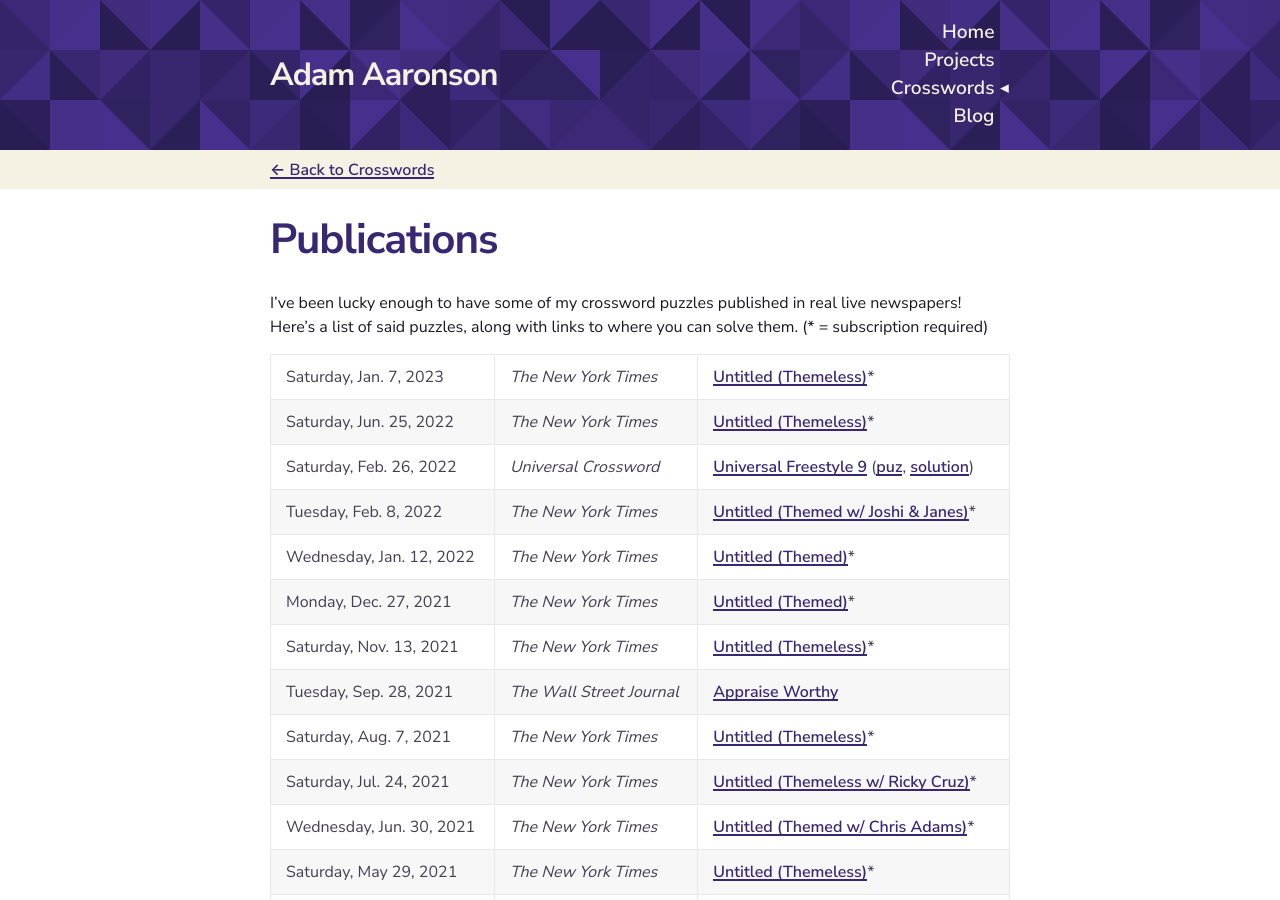
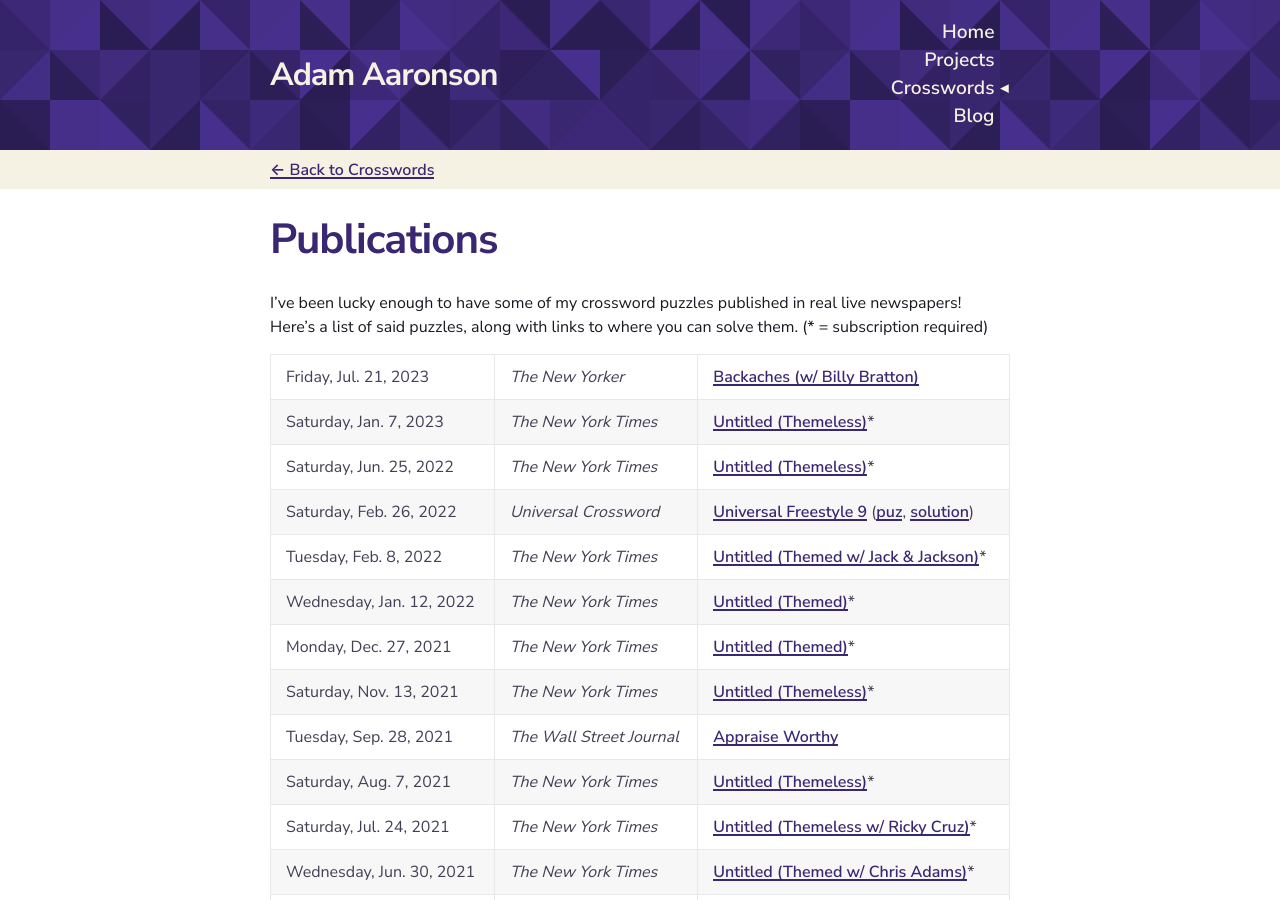
Before and after one commit to adamaaronson/adamaaronson.github.io, a Jekyll site: the page built from publications.md, in a window 1280 px wide and 900 px high. Built offline with Jekyll 4.4.1, drawn with Linux system fonts in a browser that asks for light colours.

Commit message:
Add New Yorker puzzle

```diff
--- a/publications.md
+++ b/publications.md
@@ -7,10 +7,11 @@
 
 I've been lucky enough to have some of my crossword puzzles published in real live newspapers! Here's a list of said puzzles, along with links to where you can solve them. (* = subscription required)
 
+Friday, Jul. 21, 2023 | _The New Yorker_ | [Backaches (w/ Billy Bratton)](https://www.newyorker.com/puzzles-and-games-dept/crossword/2023/07/21)
 Saturday, Jan. 7, 2023 | _The New York Times_ | [Untitled (Themeless)](https://www.nytimes.com/crosswords/game/daily/2023/01/07)*
 Saturday, Jun. 25, 2022 | _The New York Times_ | [Untitled (Themeless)](https://www.nytimes.com/crosswords/game/daily/2022/06/25)*
 Saturday, Feb. 26, 2022 | _Universal Crossword_ | [Universal Freestyle 9](/assets/pdf/freestyle9.pdf) ([puz](/assets/puz/freestyle9.puz), [solution](/assets/pdf/freestyle9solution.pdf))
-Tuesday, Feb. 8, 2022 | _The New York Times_ | [Untitled (Themed w/ Joshi & Janes)](https://www.nytimes.com/crosswords/game/daily/2022/02/08)*
+Tuesday, Feb. 8, 2022 | _The New York Times_ | [Untitled (Themed w/ Jack & Jackson)](https://www.nytimes.com/crosswords/game/daily/2022/02/08)*
 Wednesday, Jan. 12, 2022 | _The New York Times_ | [Untitled (Themed)](https://www.nytimes.com/crosswords/game/daily/2022/01/12)*
 Monday, Dec. 27, 2021 | _The New York Times_ | [Untitled (Themed)](https://www.nytimes.com/crosswords/game/daily/2021/12/27)*
 Saturday, Nov. 13, 2021 | _The New York Times_ | [Untitled (Themeless)](https://www.nytimes.com/crosswords/game/daily/2021/11/13)*
```
